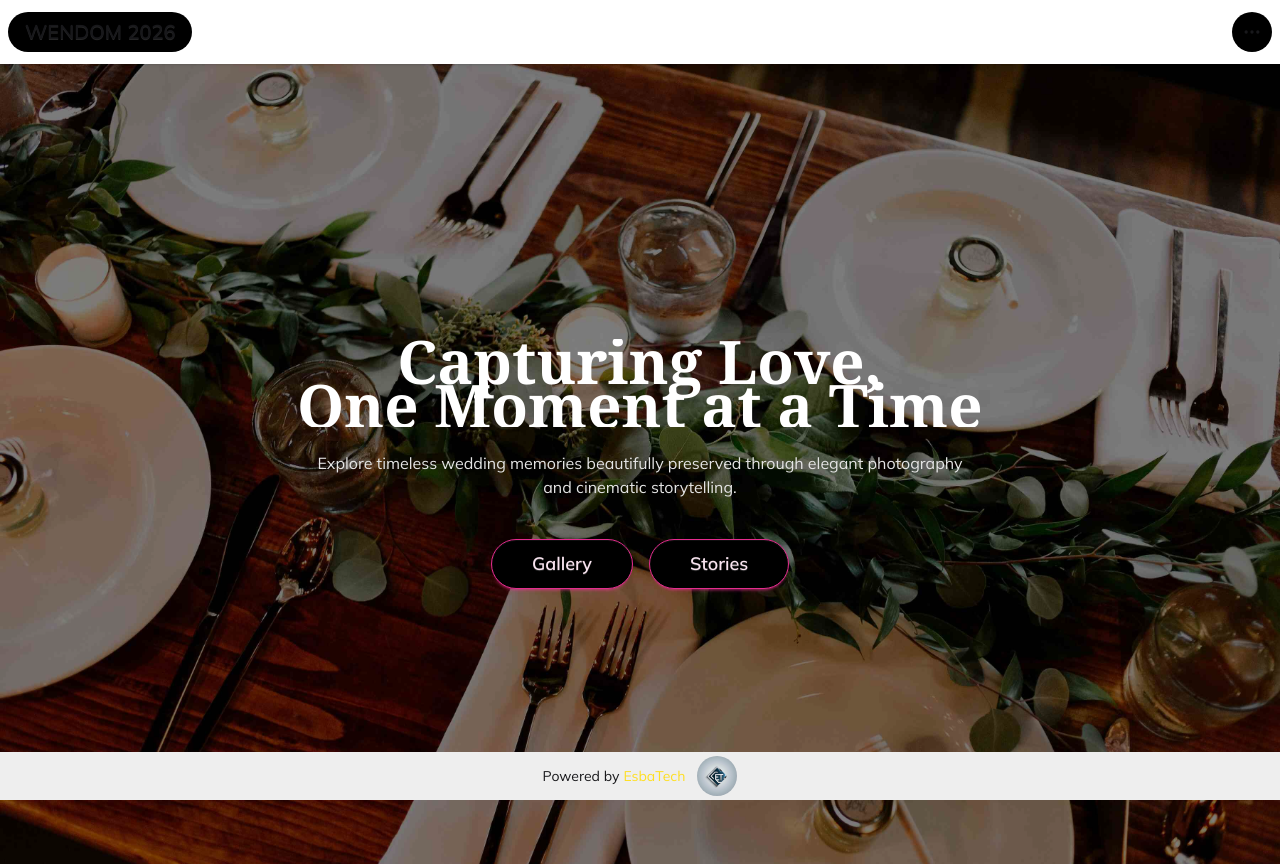
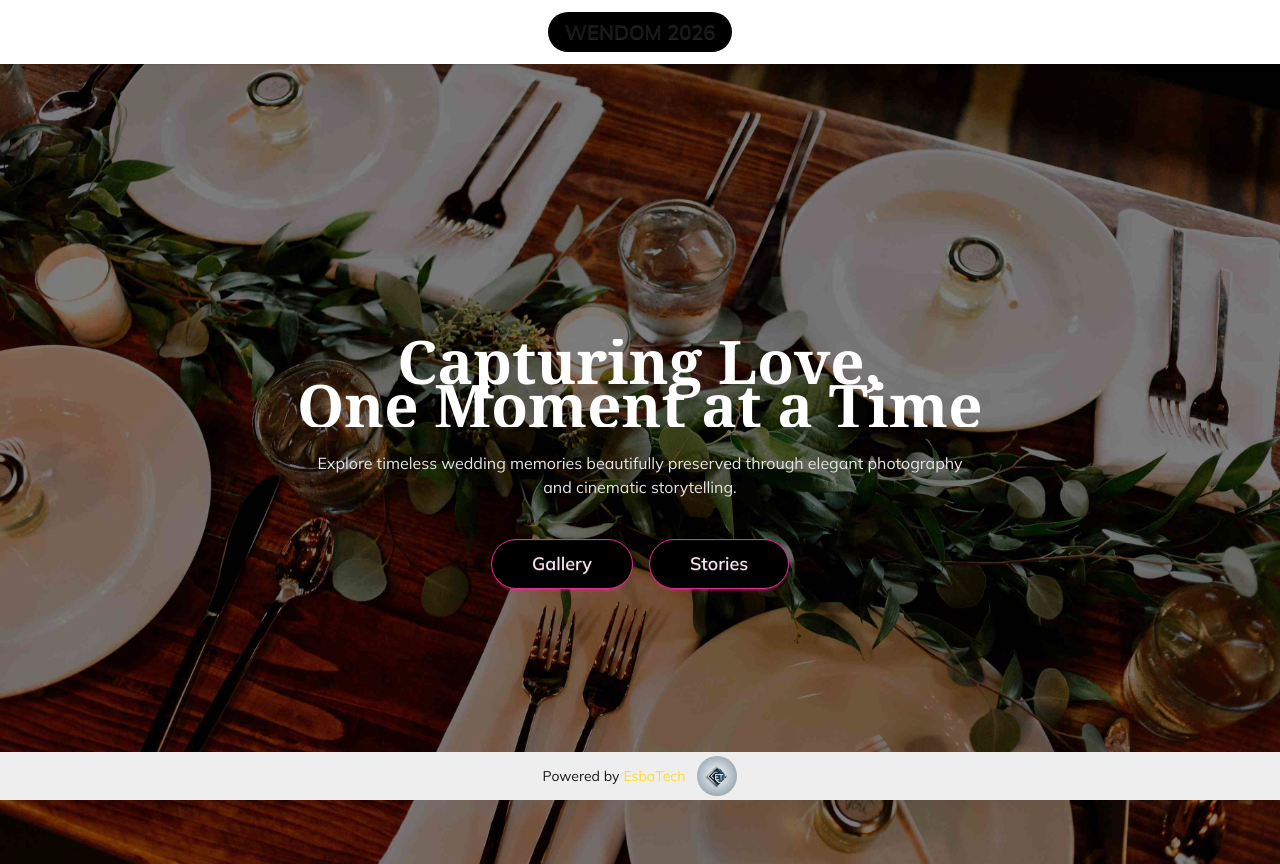
Before and after one commit to Samwise454/wedding-gallery, a React (Vite) app: page / in a window 1280 px wide. Built offline with nearby package versions, Linux system fonts and the light colour scheme.

Commit message:
Update on nav

```diff
--- a/src/components/Nav.jsx
+++ b/src/components/Nav.jsx
@@ -3,15 +3,15 @@ import { Link } from 'react-router';
 
 const Nav = () => {
   return (
-    <div className="navbar bg-base-100 shadow-sm z-2">
+    <div className="navbar bg-base-100 shadow-sm z-2 text-center">
         <div className="flex-1">
             <Link to={"/"}><span className="btn btn-ghost text-xl">WENDOM 2026</span></Link>
         </div>
-        <div className="flex-none">
+        {/* <div className="flex-none">
             <button className="btn btn-square btn-ghost">
             <svg xmlns="http://www.w3.org/2000/svg" fill="none" viewBox="0 0 24 24" className="inline-block h-5 w-5 stroke-current"> <path strokeLinecap="round" strokeLinejoin="round" strokeWidth="2" d="M5 12h.01M12 12h.01M19 12h.01M6 12a1 1 0 11-2 0 1 1 0 012 0zm7 0a1 1 0 11-2 0 1 1 0 012 0zm7 0a1 1 0 11-2 0 1 1 0 012 0z"></path> </svg>
             </button>
-        </div>
+        </div> */}
     </div>
   )
 }
```
